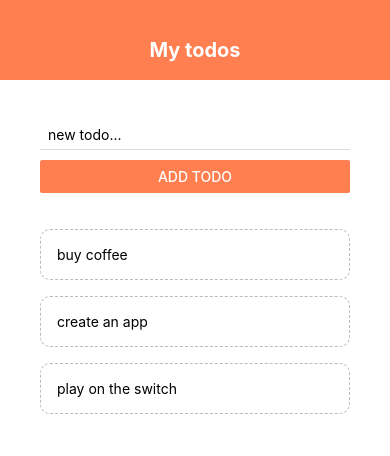
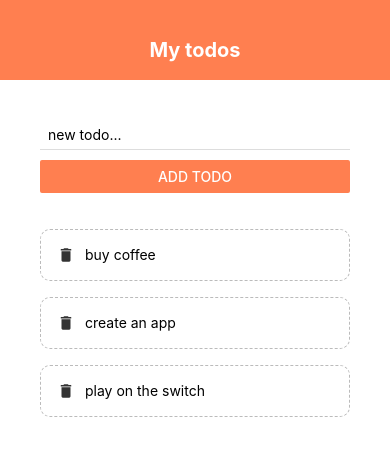
Before and after one commit to tornikejandieri/review-app, a React Native app: screen / in a window 390 px wide. Shown: the top 456 px of the page. Built offline with nearby package versions, Linux system fonts and the light colour scheme.

Commit message:
todo finished

```diff
--- a/components/TodoItem.js
+++ b/components/TodoItem.js
@@ -1,9 +1,13 @@
 import { StyleSheet, Text, View, TouchableOpacity } from "react-native"
+import { MaterialIcons } from "@expo/vector-icons"
 
 const TodoItem = ({ item, pressHandler }) => {
   return (
     <TouchableOpacity onPress={() => pressHandler(item.key)}>
-      <Text style={styles.item}>{item.text}</Text>
+      <View style={styles.item}>
+        <MaterialIcons name='delete' size={18} color='#333' />
+        <Text style={styles.itemText}>{item.text}</Text>
+      </View>
     </TouchableOpacity>
   )
 }
@@ -18,5 +22,9 @@ const styles = StyleSheet.create({
     borderWidth: 1,
     borderStyle: "dashed",
     borderRadius: 10,
+    flexDirection: "row",
+  },
+  itemText: {
+    marginLeft: 10,
   },
 })
```
